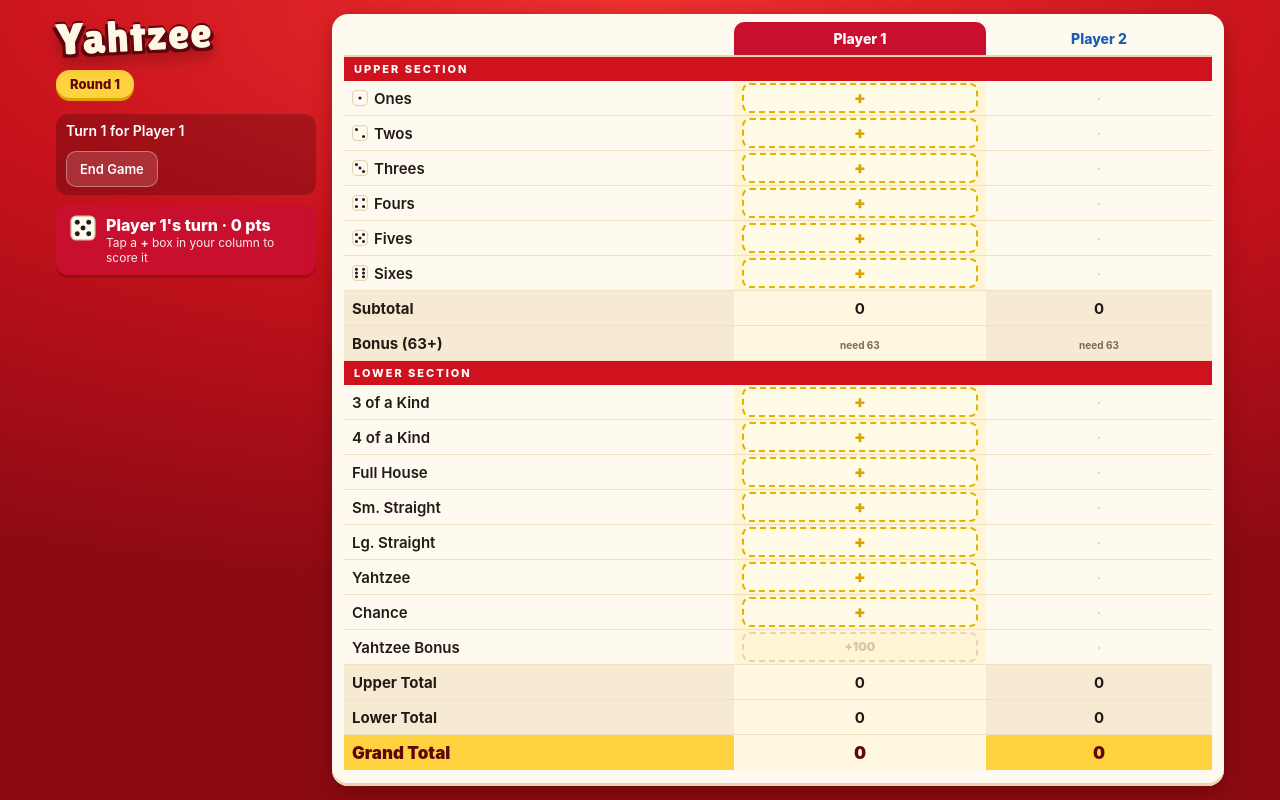
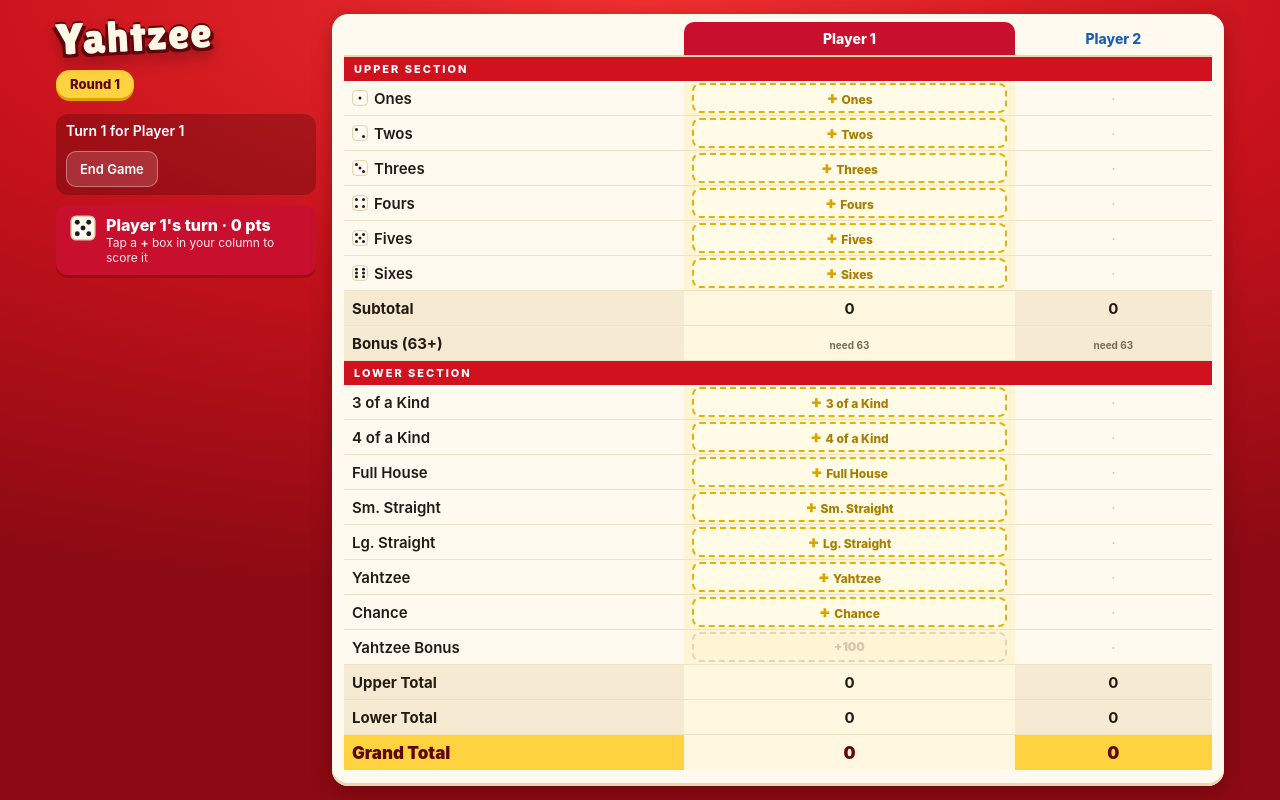
Before and after one commit to sdhumble-alt/PersonalYahtzee, a plain HTML site: page index.html in a window 1280 px wide. Both pictures are taken after a click on the button "Start Game". Drawn offline with nearby package versions, Linux system fonts and the light colour scheme.

Commit message:
Update index.html

```diff
--- a/index.html
+++ b/index.html
@@ -188,7 +188,10 @@
     .sheet tr.pickable { cursor: pointer; }
     .sheet tr.picked td:first-child { color: var(--red); }
     .cell-btn { width: 100%; min-width: 44px; min-height: 34px; border: 2px dashed #e0b400; background: #fffbe6;
-      border-radius: 8px; color: var(--yellow-dark); font-weight: 900; font-size: 16px; line-height: 1; padding: 0; }
+      border-radius: 8px; color: var(--yellow-dark); font-weight: 900; font-size: 16px; line-height: 1; padding: 0 6px;
+      white-space: nowrap; }
+    .cell-lbl { font-size: 11px; font-weight: 800; color: #a87e00; }
+    .wrap.game .cell-lbl { font-size: 12px; }
     .cell-btn.sel { background: var(--yellow); border-style: solid; border-color: var(--yellow-dark); color: var(--red-deep); }
     .cell-btn.bonus { border-style: solid; border-color: var(--red); background: #fff0ee; color: var(--red);
       display: flex; flex-direction: column; align-items: center; justify-content: center; gap: 1px; }
@@ -503,7 +506,7 @@ function Scoresheet({ players, sheets, turn = null }) {
       return (
         <td key={i} className="cur">
           <button className={`cell-btn${sel ? " sel" : ""}`} onClick={e => { e.stopPropagation(); turn.onPick(k); }}>
-            {sel && turn.selVal !== null ? turn.selVal : "+"}
+            {sel && turn.selVal !== null ? turn.selVal : <>+ <span className="cell-lbl">{CAT[key].label}</span></>}
           </button>
         </td>
       );
```
